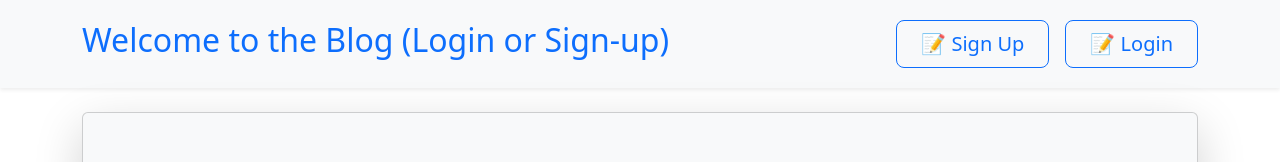
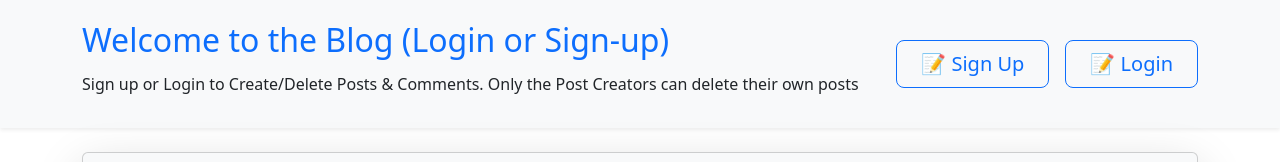
Before and after one commit to souste/blog-api-frontend, a React (Vite) app: page /posts/1 in a window 1280 px wide. Shown: the top 162 px of the page. Built offline with nearby package versions, Linux system fonts and the light colour scheme; no server answers.

Commit message:
some information added to the NavBar

```diff
--- a/src/components/Comments.jsx
+++ b/src/components/Comments.jsx
@@ -1,11 +1,13 @@
 import { useState, useEffect } from "react";
 import { useParams } from "react-router-dom";
+import { useAuth } from "../context/authContext";
 import { getComments, deleteComment } from "../api";
 import { Link } from "react-router-dom";
 import "./styles.css";
 
 const Comments = () => {
   const { postId, commentId } = useParams();
+  const { currentUser } = useAuth();
   const [comments, setComments] = useState([]);
 
   useEffect(() => {
@@ -46,11 +48,13 @@ const Comments = () => {
               <p className="text-muted">
                 By <strong>{comment.username}</strong> posted on {formatTimestamp(comment.timestamp)}
               </p>
-              <div>
-                <button onClick={() => handleDelete(postId, comment.id)} className="btn-delete mt-2">
-                  🗑 Delete Comment
-                </button>
-              </div>
+              {currentUser && (
+                <div>
+                  <button onClick={() => handleDelete(postId, comment.id)} className="btn-delete mt-2">
+                    🗑 Delete Comment
+                  </button>
+                </div>
+              )}
             </li>
           );
         })}
--- a/src/components/NavBar.jsx
+++ b/src/components/NavBar.jsx
@@ -13,10 +13,13 @@ const NavBar = () => {
 
   return (
     <nav className="navbar navbar-expand-lg navbar-light bg-light shadow-sm p-3">
-      <div className="container">
-        <h1 className="navbar-brand text-primary fs-2">
-          Welcome to the Blog {currentUser ? currentUser.username : "(Login or Sign-up)"}
-        </h1>
+      <div className="container d-flex justify-content-between align-items-center">
+        <div>
+          <h1 className="navbar-brand text-primary fs-2">
+            Welcome to the Blog {currentUser ? currentUser.username : "(Login or Sign-up)"}
+          </h1>
+          <p>Sign up or Login to Create/Delete Posts & Comments. Only the Post Creators can delete their own posts</p>
+        </div>
         <div className="d-flex ms-auto">
           {currentUser ? (
             <div>
```
